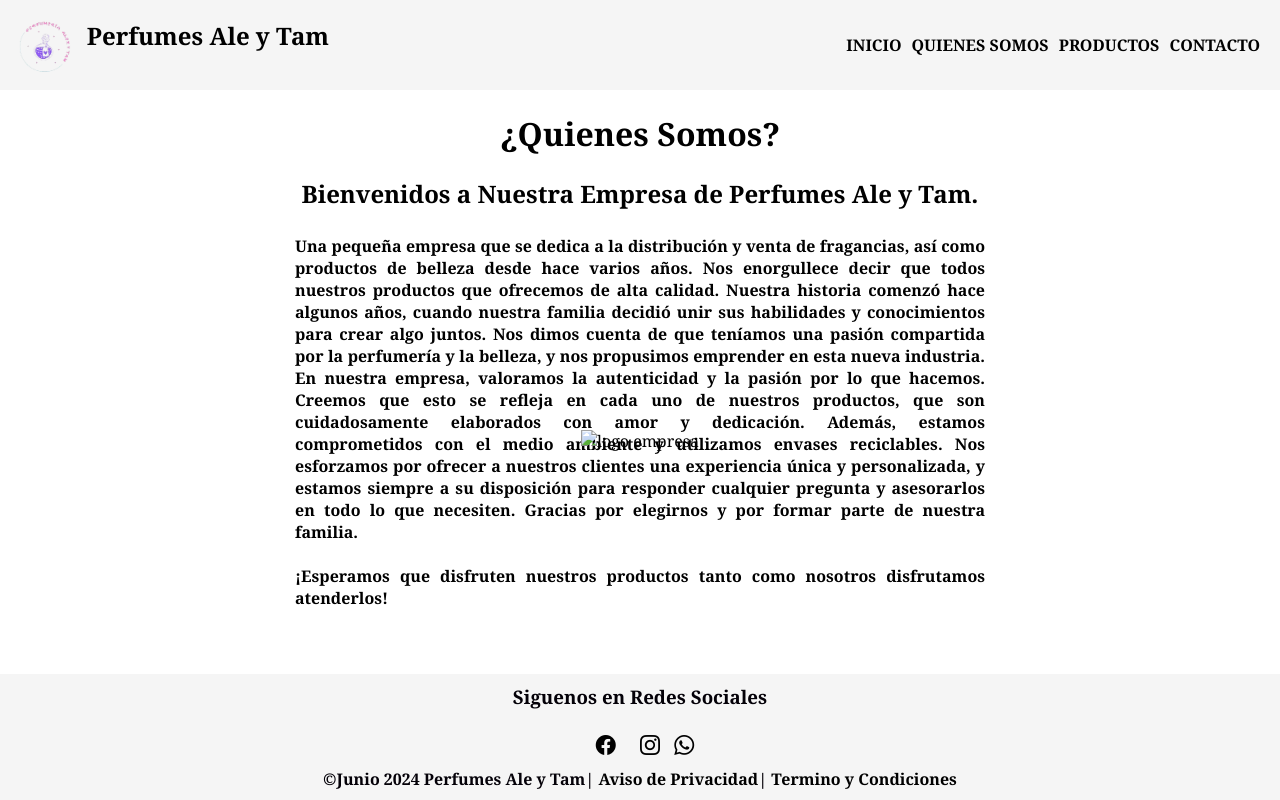
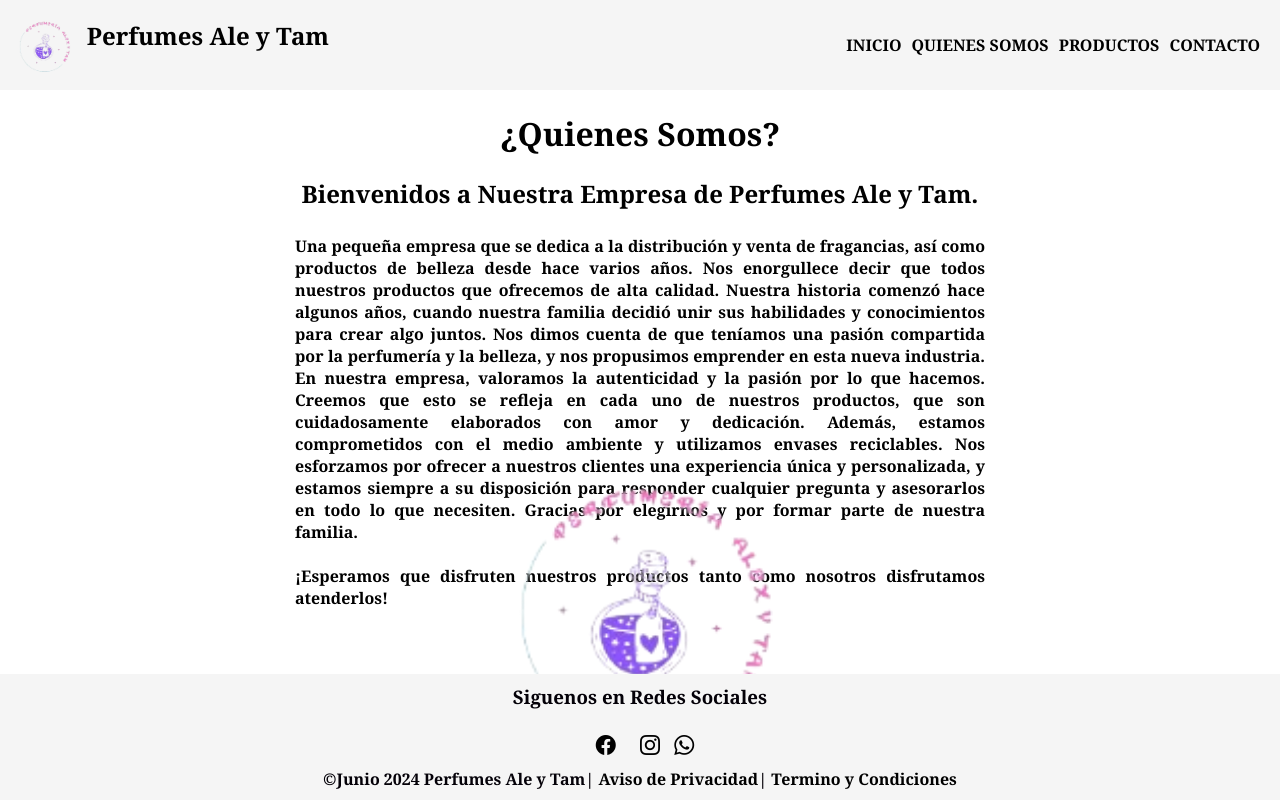
Before and after one commit to angelt007/perfumesaleytam, a plain HTML site: page Quienes Somos.html in a window 1280 px wide. Drawn offline with nearby package versions, Linux system fonts and the light colour scheme.

Commit message:
Quienes Somos.html
Signed-off-by: an2007hacker <77900026+angelt007@users.noreply.github.com>

```diff
--- a/Quienes Somos.html
+++ b/Quienes Somos.html
@@ -45,7 +45,7 @@ Gracias por elegirnos y por formar parte de nuestra familia.
 
 
          <div class="caja-imagen">
-            <img src="img/logo oficial.png" alt="logo empresa">
+            <img src="./images/logo perfumes Ale y Tam.jpg" alt="logo empresa">
          </div>
 
 
```
